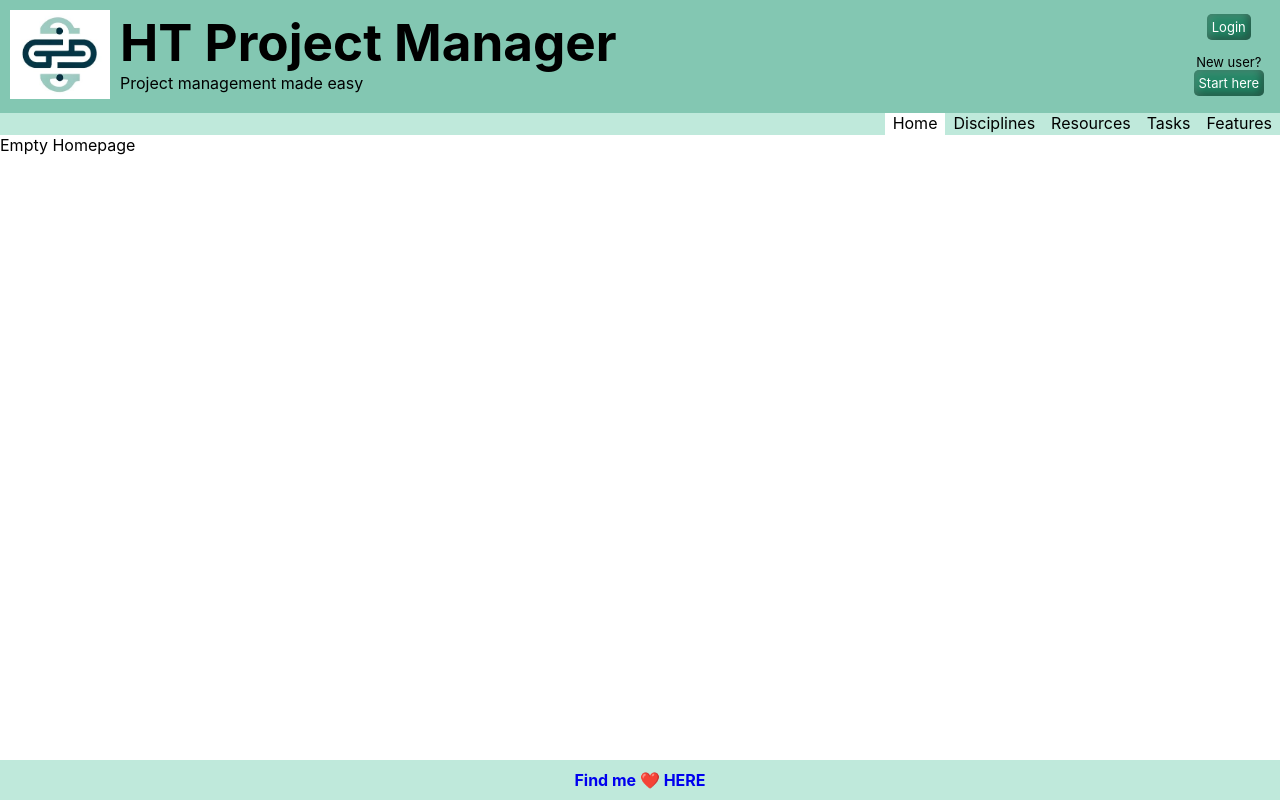
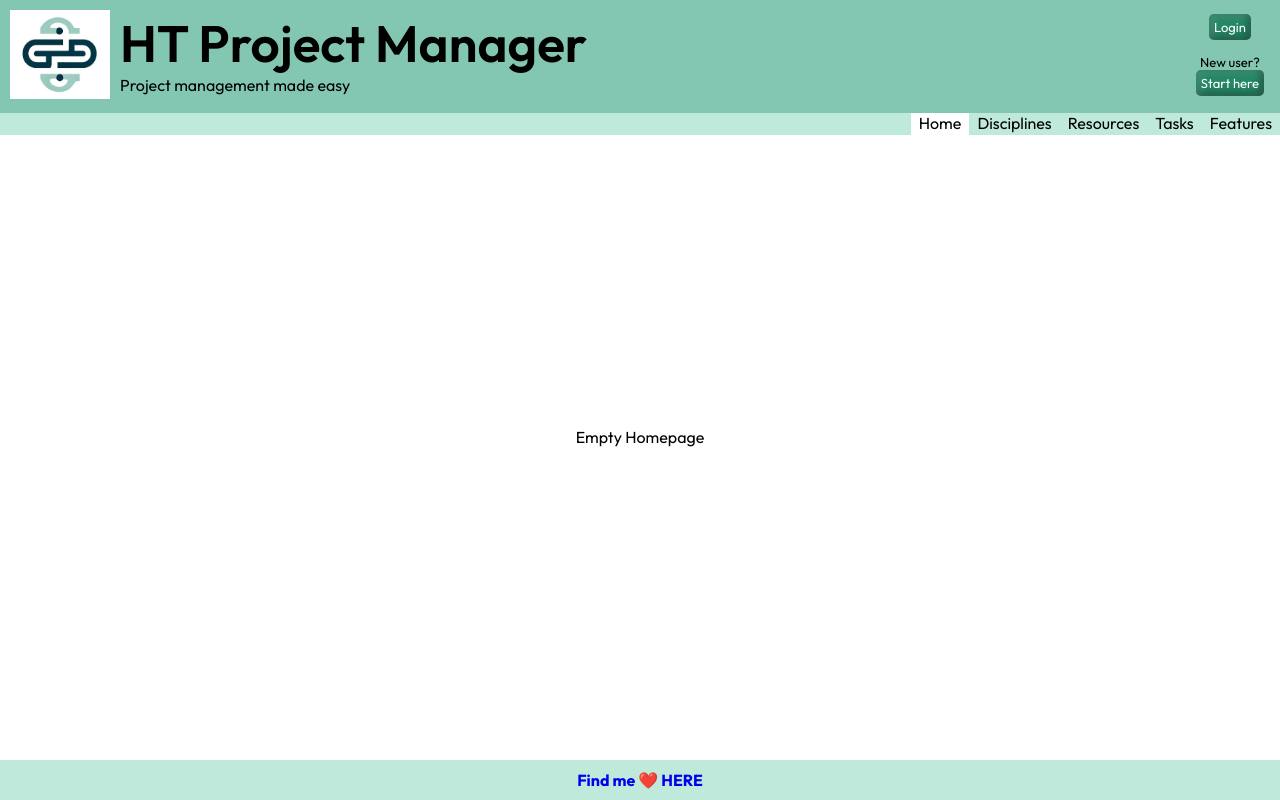
Before and after one commit to kevinchogan/project-manager, a React (Vite) app in the folder client/: page / in a window 1280 px wide. Built offline with nearby package versions, Linux system fonts and the light colour scheme.

Commit message:
added new font and setup initial formartting of main pages

```diff
--- a/client/index.html
+++ b/client/index.html
@@ -1,9 +1,15 @@
-<!doctype html>
+<!DOCTYPE html>
 <html lang="en">
   <head>
     <meta charset="UTF-8" />
     <link rel="icon" type="image/svg+xml" href="/vite.svg" />
     <meta name="viewport" content="width=device-width, initial-scale=1.0" />
+    <link rel="preconnect" href="https://fonts.googleapis.com" />
+    <link rel="preconnect" href="https://fonts.gstatic.com" crossorigin />
+    <link
+      href="https://fonts.googleapis.com/css2?family=Outfit:wght@100..900&display=swap"
+      rel="stylesheet"
+    />
     <title>HT Project Manager</title>
   </head>
   <body>
--- a/client/src/components/Header/index.css
+++ b/client/src/components/Header/index.css
@@ -8,6 +8,7 @@ header h1 {
     margin-top: 0.7rem;
     font-size: 3.2rem;
     color: black;
+    font-weight:600;
 }
 
 header a {
--- a/client/src/index.css
+++ b/client/src/index.css
@@ -1,5 +1,5 @@
 :root {
-  font-family: Inter, system-ui, Avenir, Helvetica, Arial, sans-serif;
+  font-family: "Outfit", Helvetica, Arial, sans-serif;
   font-weight: 400;
 
   color: black;
@@ -25,3 +25,19 @@ main {
 main h4 {
   margin: 0;
 }
+
+.main-container {
+  display: flex;            /* Enable Flexbox */
+  justify-content: center; /* Center horizontally */
+  align-items: center;     /* Center vertically */
+  height: 100%;           /* Make the main container take at least the full height of the viewport */
+  width: 100%;             /* Optional: ensure the container takes full width */
+  text-align: center;      /* Center text within the content container */
+}
+
+.content-container {
+  display: flex;            /* Enable Flexbox for inner container */
+  justify-content: center; /* Center horizontally */
+  align-items: center;     /* Center vertically */
+  flex-direction: column;  /* Stack children vertically */
+}
--- a/client/src/pages/Disciplines.jsx
+++ b/client/src/pages/Disciplines.jsx
@@ -1,13 +1,9 @@
-import React, { useState, useEffect } from 'react';
+const Disciplines = () => {
+  return (
+    <main className="main-container">
+      <div>Discipline List</div>
+    </main>
+  );
+};
 
-const Disciplines = () => {
-    return (
-        <main>
-            <div className="main-body">
-                Discipline list
-            </div>
-        </main>
-    )
-}
-
-export default Disciplines
+export default Disciplines;
--- a/client/src/pages/Features.jsx
+++ b/client/src/pages/Features.jsx
@@ -1,13 +1,9 @@
-import React, { useState, useEffect } from 'react';
-
 const Features = () => {
     return (
-        <main>
-            <div>
-                Feature list
-            </div>
-        </main>
-    )
-}
+      <main className="main-container">
+        <div>Feature List</div>
+      </main>
+    );
+  };
 
-export default Features
+  export default Features;
--- a/client/src/pages/Home.jsx
+++ b/client/src/pages/Home.jsx
@@ -1,15 +1,7 @@
-import Navbar from '../components/Navbar'
-
 const Home = () => {
-
   return (
-      <main>
-
-        <div className="main-body">
-          <div>
-            Empty Homepage
-            </div>
-        </div>
+    <main className="main-container">
+      <div>Empty Homepage</div>
     </main>
   );
 };
--- a/client/src/pages/Resources.jsx
+++ b/client/src/pages/Resources.jsx
@@ -1,13 +1,9 @@
-import React, { useState, useEffect } from 'react';
-
 const Resources = () => {
     return (
-        <main>
-            <div>
-                Resource list
-            </div>
-        </main>
-    )
-}
+      <main className="main-container">
+        <div>Resource List</div>
+      </main>
+    );
+  };
 
-export default Resources
+  export default Resources;
--- a/client/src/pages/Tasks.jsx
+++ b/client/src/pages/Tasks.jsx
@@ -1,13 +1,9 @@
-import React, { useState, useEffect } from 'react';
+const Tasks = () => {
+  return (
+    <main className="main-container">
+      <div>Task List</div>
+    </main>
+  );
+};
 
-const Tasks = () => {
-    return (
-        <main>
-            <div>
-                Task list
-            </div>
-        </main>
-    )
-}
-
-export default Tasks
+export default Tasks;
```
Lines whose indentation alone changed are shown as unchanged.
